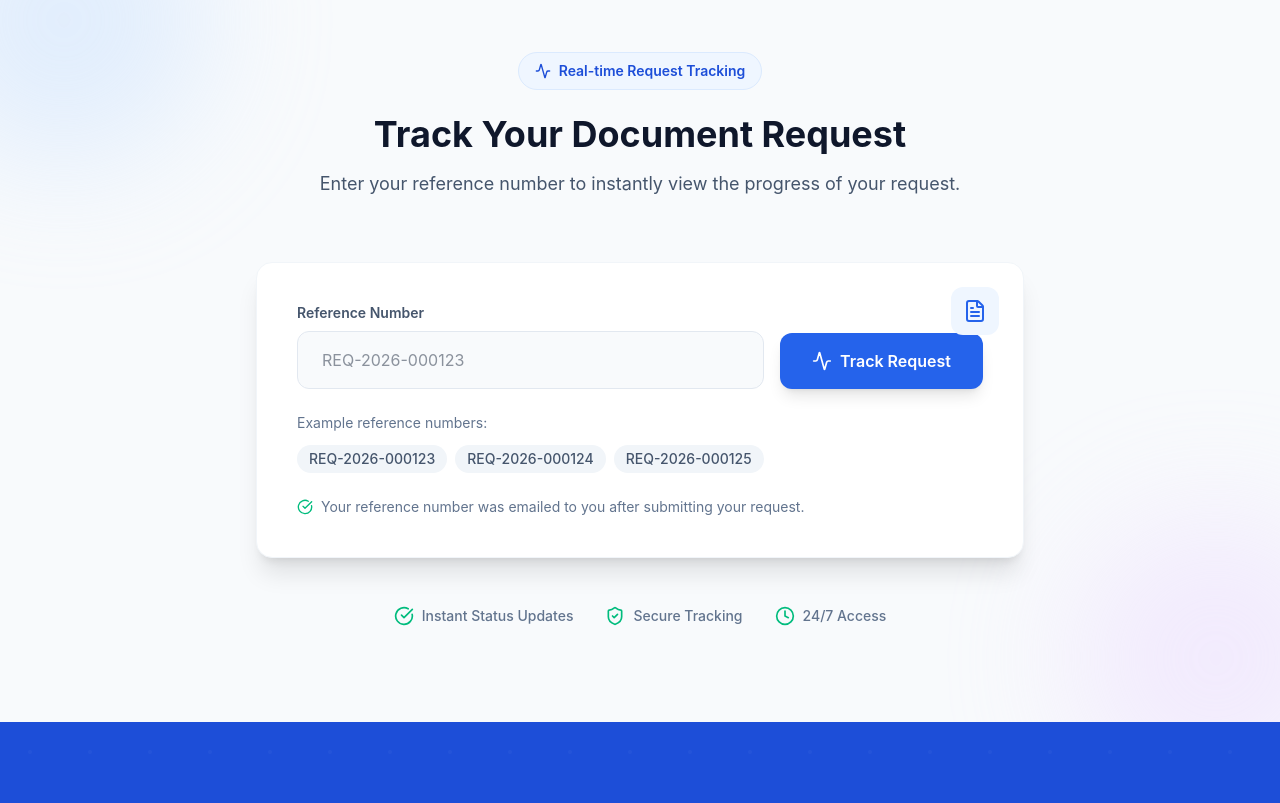
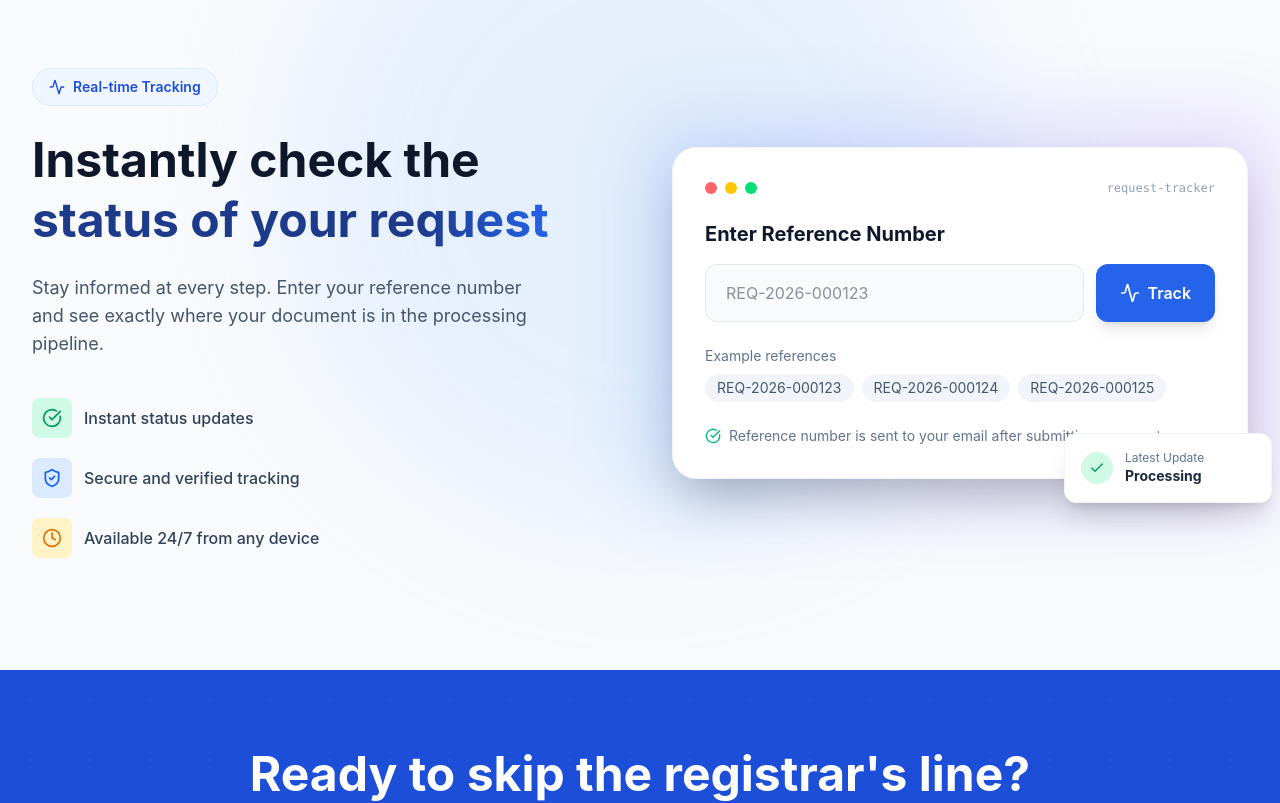
Before and after one commit to Madrigal-Carl/SwiftDocs, a React (Vite) app in the folder swiftdocs/: page / in a window 1280 px wide. Shown: the part 3180-3983 px from the top of the page. Built offline with nearby package versions, Linux system fonts and the light colour scheme; no server answers.

Commit message:
changed track request section

```diff
--- a/swiftdocs/src/layouts/Landingpage.jsx
+++ b/swiftdocs/src/layouts/Landingpage.jsx
@@ -439,101 +439,138 @@ function Landingpage() {
 
       <section
         id="track-request"
-        className="py-24 bg-slate-50 relative overflow-hidden"
+        className="py-28 bg-slate-50 relative overflow-hidden"
       >
-        {/* Decorative blobs */}
-        <div className="absolute -top-20 -left-20 w-72 h-72 bg-(--primary-200) rounded-full blur-3xl opacity-40"></div>
-        <div className="absolute -bottom-20 -right-20 w-72 h-72 bg-purple-200 rounded-full blur-3xl opacity-40"></div>
+        {/* Background glow */}
+        <div className="absolute -top-32 left-1/2 -translate-x-1/2 w-[700px] h-[700px] bg-(--primary-200) rounded-full blur-3xl opacity-30"></div>
 
-        <div className="max-w-6xl mx-auto px-4 sm:px-6 lg:px-8 relative">
-          {/* Header */}
-          <div className="text-center max-w-2xl mx-auto mb-16">
-            <div className="inline-flex items-center gap-2 px-4 py-2 rounded-full bg-(--primary-50) text-(--primary-700) border border-(--primary-100) text-sm font-semibold mb-6">
+        <div className="max-w-7xl mx-auto px-6 lg:px-8 relative">
+          <div className="grid lg:grid-cols-2 gap-16 items-center">
+            {/* LEFT SIDE */}
+            <div>
+              <div className="inline-flex items-center gap-2 px-4 py-2 rounded-full bg-(--primary-50) border border-(--primary-100) text-(--primary-700) text-sm font-semibold mb-6">
                 <Activity className="w-4 h-4" />
-              Real-time Request Tracking
+                Real-time Tracking
               </div>
 
-            <h3 className="text-3xl md:text-4xl font-bold text-slate-900 mb-4">
-              Track Your Document Request
-            </h3>
+              <h2 className="text-4xl md:text-5xl font-bold text-slate-900 mb-6 leading-tight">
+                Instantly check the
+                <span className="text-gradient"> status of your request</span>
+              </h2>
 
-            <p className="text-lg text-slate-600">
-              Enter your reference number to instantly view the progress of your
-              request.
+              <p className="text-lg text-slate-600 mb-10 max-w-lg">
+                Stay informed at every step. Enter your reference number and see
+                exactly where your document is in the processing pipeline.
+              </p>
+
+              {/* benefits */}
+              <div className="space-y-5">
+                <div className="flex items-center gap-3">
+                  <div className="w-10 h-10 bg-emerald-100 text-emerald-600 rounded-lg flex items-center justify-center">
+                    <CheckCircle className="w-5 h-5" />
+                  </div>
+                  <p className="text-slate-700 font-medium">
+                    Instant status updates
                   </p>
                 </div>
 
-          {/* Tracking Card */}
-          <div className="bg-white rounded-2xl shadow-xl border border-slate-100 p-10 max-w-3xl mx-auto relative overflow-hidden">
-            {/* floating icon */}
-            <div className="absolute top-6 right-6 w-12 h-12 bg-(--primary-50) text-(--primary-600) rounded-xl flex items-center justify-center">
-              <FileText className="w-6 h-6" />
+                <div className="flex items-center gap-3">
+                  <div className="w-10 h-10 bg-blue-100 text-blue-600 rounded-lg flex items-center justify-center">
+                    <ShieldCheck className="w-5 h-5" />
+                  </div>
+                  <p className="text-slate-700 font-medium">
+                    Secure and verified tracking
+                  </p>
                 </div>
 
-            {/* Input Group */}
-            <div className="flex flex-col md:flex-row gap-4">
-              <div className="flex-1">
-                <label className="block text-sm font-semibold text-slate-600 mb-2">
-                  Reference Number
-                </label>
+                <div className="flex items-center gap-3">
+                  <div className="w-10 h-10 bg-amber-100 text-amber-600 rounded-lg flex items-center justify-center">
+                    <Clock className="w-5 h-5" />
+                  </div>
+                  <p className="text-slate-700 font-medium">
+                    Available 24/7 from any device
+                  </p>
+                </div>
+              </div>
+            </div>
 
+            {/* RIGHT SIDE TRACKING UI */}
+            <div className="relative">
+              {/* glow */}
+              <div className="absolute -inset-6 bg-linear-to-r from-(--primary-500) to-violet-500 rounded-3xl opacity-20 blur-2xl"></div>
+
+              <div className="relative bg-white rounded-3xl shadow-2xl border border-slate-100 p-8">
+                {/* top bar */}
+                <div className="flex items-center gap-2 mb-6">
+                  <div className="w-3 h-3 bg-red-400 rounded-full"></div>
+                  <div className="w-3 h-3 bg-yellow-400 rounded-full"></div>
+                  <div className="w-3 h-3 bg-green-400 rounded-full"></div>
+
+                  <div className="ml-auto text-xs text-slate-400 font-mono">
+                    request-tracker
+                  </div>
+                </div>
+
+                {/* title */}
+                <h4 className="text-xl font-bold text-slate-900 mb-4">
+                  Enter Reference Number
+                </h4>
+
+                {/* input */}
+                <div className="flex gap-3">
                   <input
                     type="text"
                     placeholder="REQ-2026-000123"
-                  className="w-full px-6 py-4 rounded-xl border border-slate-200 bg-slate-50 focus:bg-white focus:outline-none focus:ring-2 focus:ring-(--primary-500) focus:border-transparent text-slate-800 transition-all"
+                    className="flex-1 px-5 py-4 rounded-xl border border-slate-200 bg-slate-50 focus:bg-white focus:outline-none focus:ring-2 focus:ring-(--primary-500)"
                   />
+
+                  <button className="px-6 py-4 bg-(--primary-600) hover:bg-(--primary-700) text-white rounded-xl font-semibold flex items-center gap-2 shadow-lg">
+                    <Activity className="w-5 h-5" />
+                    Track
+                  </button>
                 </div>
 
-              <div className="flex items-end">
-                <button className="px-8 py-4 bg-(--primary-600) hover:bg-(--primary-700) text-white rounded-xl font-semibold transition-all shadow-lg hover:shadow-[0_15px_25px_-5px_rgba(59,130,246,0.4)] flex items-center gap-2">
-                  <Activity className="w-5 h-5" />
-                  Track Request
-                </button>
-              </div>
-            </div>
-
-            {/* Example references */}
+                {/* example references */}
                 <div className="mt-6">
-              <p className="text-sm text-slate-500 mb-3">
-                Example reference numbers:
+                  <p className="text-sm text-slate-500 mb-2">
+                    Example references
                   </p>
 
                   <div className="flex flex-wrap gap-2">
-                <span className="px-3 py-1 text-sm bg-slate-100 rounded-full text-slate-600 font-medium">
+                    <span className="px-3 py-1 bg-slate-100 text-slate-600 rounded-full text-sm">
                       REQ-2026-000123
                     </span>
-                <span className="px-3 py-1 text-sm bg-slate-100 rounded-full text-slate-600 font-medium">
+                    <span className="px-3 py-1 bg-slate-100 text-slate-600 rounded-full text-sm">
                       REQ-2026-000124
                     </span>
-                <span className="px-3 py-1 text-sm bg-slate-100 rounded-full text-slate-600 font-medium">
+                    <span className="px-3 py-1 bg-slate-100 text-slate-600 rounded-full text-sm">
                       REQ-2026-000125
                     </span>
                   </div>
                 </div>
 
-            {/* Help text */}
-            <div className="mt-6 flex items-center gap-2 text-sm text-slate-500">
+                {/* helper */}
+                <div className="mt-6 text-sm text-slate-500 flex items-center gap-2">
                   <CheckCircle className="w-4 h-4 text-emerald-500" />
-              Your reference number was emailed to you after submitting your
+                  Reference number is sent to your email after submitting a
                   request.
                 </div>
               </div>
 
-          {/* extra trust indicators */}
-          <div className="mt-12 flex flex-wrap justify-center gap-8 text-slate-500 text-sm font-medium">
-            <div className="flex items-center gap-2">
-              <CheckCircle className="w-5 h-5 text-emerald-500" />
-              Instant Status Updates
+              {/* floating status preview */}
+              <div className="absolute -bottom-6 -right-6 bg-white rounded-xl shadow-xl border border-slate-100 p-4 w-52">
+                <div className="flex items-center gap-3">
+                  <div className="w-8 h-8 bg-emerald-100 text-emerald-600 rounded-full flex items-center justify-center">
+                    <Check className="w-4 h-4" />
                   </div>
-
-            <div className="flex items-center gap-2">
-              <ShieldCheck className="w-5 h-5 text-emerald-500" />
-              Secure Tracking
+                  <div>
+                    <p className="text-xs text-slate-500">Latest Update</p>
+                    <p className="text-sm font-bold text-slate-800">
+                      Processing
+                    </p>
                   </div>
-
-            <div className="flex items-center gap-2">
-              <Clock className="w-5 h-5 text-emerald-500" />
-              24/7 Access
+                </div>
+              </div>
             </div>
           </div>
         </div>
```
Lines whose indentation alone changed are shown as unchanged.
